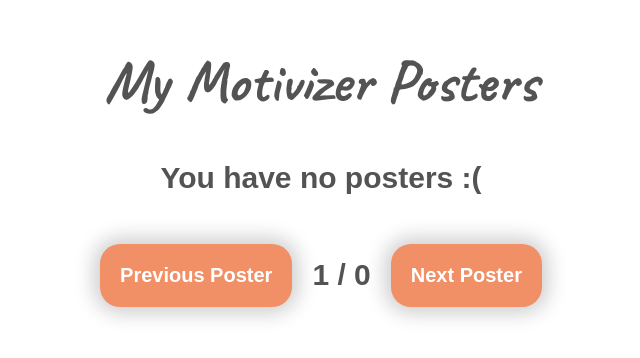
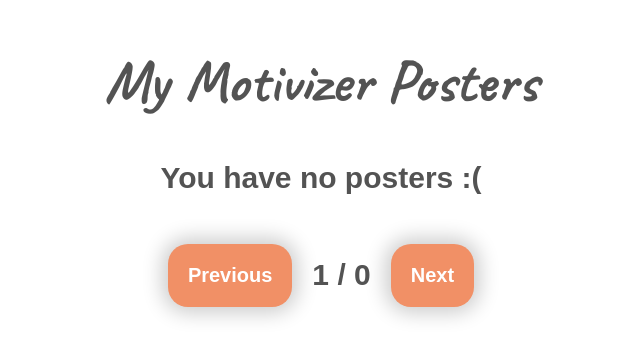
Before and after one commit to joesjo/motivizer, a React (Create React App) app: page /myposters in a window 1280 px wide. Shown: the part 222-580 px from the top of the page, without its empty margins (319-959 px from the left). Built offline with nearby package versions, Linux system fonts and the light colour scheme.

Commit message:
Small text change

```diff
--- a/src/components/SavedPage.js
+++ b/src/components/SavedPage.js
@@ -44,9 +44,9 @@ export default function SavedPage() {
             />
             }
             <div className="button-container">
-                <button onClick={() => changePoster("previous")}>Previous Poster</button>
+                <button onClick={() => changePoster("previous")}>Previous</button>
                 <h2>{posterCounter + 1} / {numberOfPosters}</h2>
-                <button onClick={() => changePoster("next")}>Next Poster</button>
+                <button onClick={() => changePoster("next")}>Next</button>
             </div>
         </div>
     )
```
